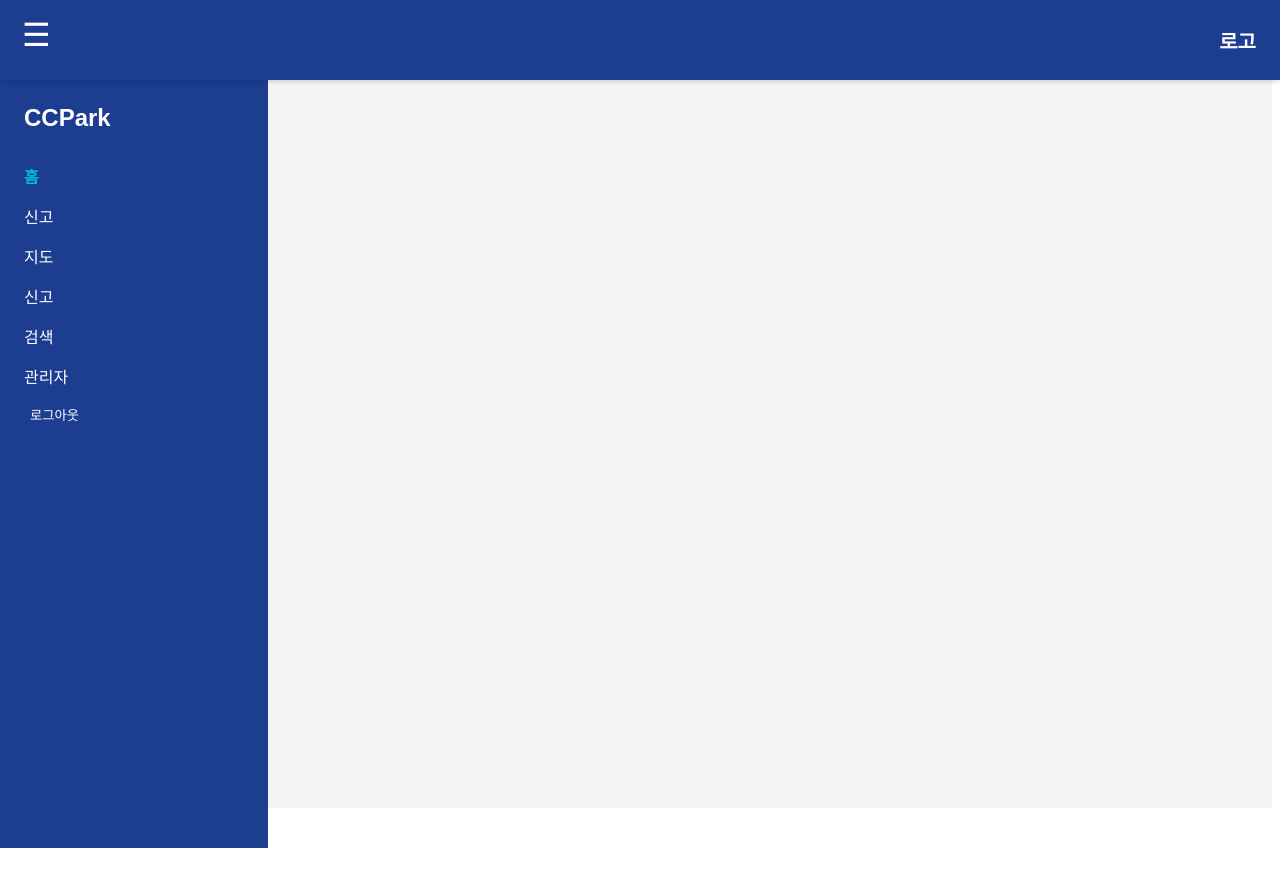
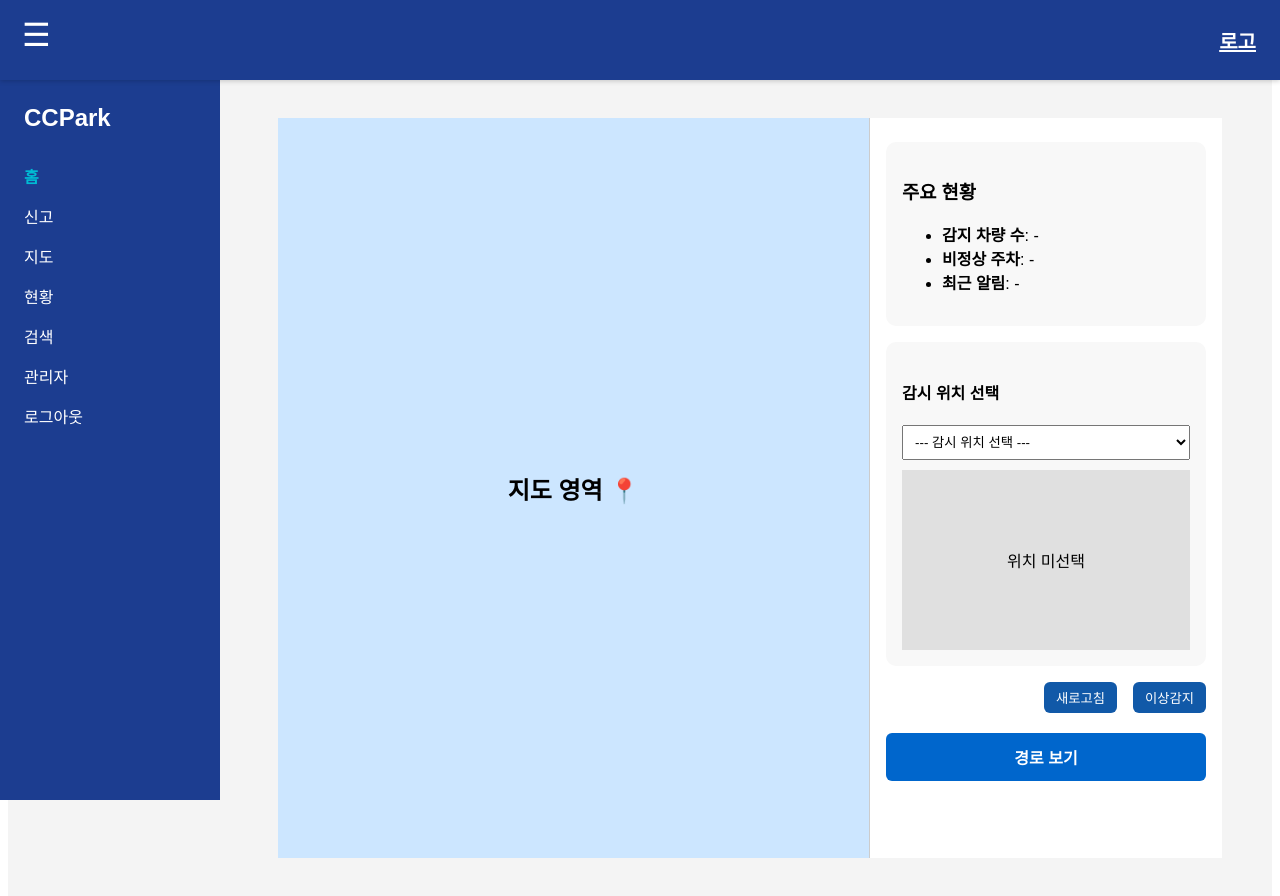
Before and after one commit to odsyjr2/Illegal-Parking-Detection, a React (Vite) app in the folder frontend/: page / in a window 1280 px wide. Shown: the top 896 px of the page. Before the commit the page ends 816 px from the top, so only its background shows below. Built offline with nearby package versions, Linux system fonts and the light colour scheme.

Commit message:
MainPage 틀

```diff
--- a/frontend/src/App.jsx
+++ b/frontend/src/App.jsx
@@ -3,6 +3,7 @@ import { BrowserRouter as Router, Routes, Route } from 'react-router-dom'
 import Layout from './components/layout/Layout'
 import LoginPage from './pages/auth/LoginPage'
 import SignupPage from './pages/auth/SignupPage'
+import Main from './pages/dashboard/MainPage'
 // 필요한 페이지들 import
 
 function App() {
@@ -10,6 +11,7 @@ function App() {
     <Router>
       <Layout>
           <Routes>
+            <Route path="/" element={<Main />} />
             <Route path="/login" element={<LoginPage />} />
             <Route path="/signup" element={<SignupPage />} />
             {/* 나중에 다른 페이지 추가 */}
--- a/frontend/src/components/layout/Header.jsx
+++ b/frontend/src/components/layout/Header.jsx
@@ -1,4 +1,5 @@
 // src/components/layout/Header.jsx
+import { Link } from "react-router-dom";
 const headerStyle = {
   position: 'fixed',         // 항상 상단 고정
   top: 0,
@@ -23,9 +24,9 @@ const logoStyle = {
 function Header() {
   return (
     <header style={headerStyle}>
-      <div style={logoStyle}>
+      <Link to="/" style={logoStyle}>
         로고
-      </div>
+      </Link>
     </header>
   );
 }
--- a/frontend/src/components/layout/NavBar.jsx
+++ b/frontend/src/components/layout/NavBar.jsx
@@ -6,69 +6,45 @@ import './Sidebar.css'
 
 const HIDDEN_PATHS = ['/login', '/signup'] // 이 경로들에서는 네비바와 햄버거 모두 숨김
 
-function NavBar() {
+function NavBar({ isOpen, toggle }) {
   const location = useLocation()
-  const [isSidebarOpen, setIsSidebarOpen] = useState(true)
 
-  // 1. 경로별 초기 닫힘 상태
-  useEffect(() => {
-    if (['/dashboard', '/report'].includes(location.pathname)) {
-      setIsSidebarOpen(false)
-    }
-  }, [location.pathname])
+  const HIDDEN_PATHS = ['/login', '/signup']
+  if (HIDDEN_PATHS.includes(location.pathname)) return null
 
-  // 2. 화면 작아질 때 자동 닫힘
-  useEffect(() => {
-    const handleResize = () => {
-      if (window.innerWidth < 900) {
-        setIsSidebarOpen(false)
-      }
-    }
-    handleResize() // mount 시 한번 실행
-    window.addEventListener('resize', handleResize)
-    return () => window.removeEventListener('resize', handleResize)
-  }, [])
-
-  // 3. 로그인/회원가입 페이지에서는 사이드바와 버튼 아예 안 보이게
-  if (HIDDEN_PATHS.includes(location.pathname)) {
-    return null
-  }
-
-  const isActive = (path) =>
-    location.pathname === path ? 'active' : ''
+  const isActive = (path) => location.pathname === path ? 'active' : ''
 
   return (
     <>
-      {/* ☰ 햄버거 버튼 */}
-      <button className="hamburger" onClick={() => setIsSidebarOpen(!isSidebarOpen)}>
+      <button className="hamburger" onClick={toggle}>
         ☰
       </button>
 
-      {/* 사이드바 */}
-      <div className={`sidebar ${isSidebarOpen ? 'open' : 'hidden'}`}>
+      <div className={`sidebar ${isOpen ? 'open' : 'hidden'}`}>
         <h2>CCPark</h2>
         <nav>
           <ul>
             <li className={isActive('/')}>
-              <Link to="/" onClick={() => setIsSidebarOpen(false)}>홈</Link>
+              <Link to="/" onClick={toggle}>홈</Link>
             </li>
             <li className={isActive('/report')}>
-              <Link to="/report" onClick={() => setIsSidebarOpen(false)}>신고</Link>
+              <Link to="/report" onClick={toggle}>신고</Link>
             </li>
             <li className={isActive('/dashboard')}>
-              <Link to="/dashboard" onClick={() => setIsSidebarOpen(false)}>지도</Link>
+              <Link to="/dashboard" onClick={toggle}>지도</Link>
             </li>
             <li className={isActive('/status')}>
-              <Link to="/status" onClick={() => setIsSidebarOpen(false)}>신고</Link>
+              <Link to="/status" onClick={toggle}>현황</Link>
             </li>
             <li className={isActive('/search')}>
-              <Link to="/search" onClick={() => setIsSidebarOpen(false)}>검색</Link>
+              <Link to="/search" onClick={toggle}>검색</Link>
             </li>
             <li className={isActive('/admin')}>
-              <Link to="/admin" onClick={() => setIsSidebarOpen(false)}>관리자</Link>
+              <Link to="/admin" onClick={toggle}>관리자</Link>
             </li>
             <li>
-              <button onClick={() => alert('로그아웃 클릭됨')}>로그아웃</button>
+              <Link to="/login" onClick={toggle}>로그아웃</Link>
+              {/* 임시로 로그인페이지로 이동할수있게함 */}
             </li>
           </ul>
         </nav>
@@ -76,5 +52,4 @@ function NavBar() {
     </>
   )
 }
-
 export default NavBar
--- a/frontend/src/components/layout/Sidebar.css
+++ b/frontend/src/components/layout/Sidebar.css
@@ -10,6 +10,7 @@
   padding: 1.5rem;
   transition: transform 0.3s ease;
   z-index: 1000;
+  box-sizing: border-box;
   transform: translateX(0);
   overflow-y: auto;
 }
--- /dev/null
+++ b/frontend/src/pages/dashboard/InfoPanel.jsx
@@ -0,0 +1,99 @@
+function InfoPanel({ selectedLocation, onLocationChange }) {
+  // 각 지역별로 상태 정보 준비
+  const locationStatus = {
+    '강남구': [
+      { label: '감지 차량 수', value: 11 },
+      { label: '비정상 주차', value: 2 },
+      { label: '최근 알림', value: 0 },
+    ],
+    '관악구': [
+      { label: '감지 차량 수', value: 9 },
+      { label: '비정상 주차', value: 1 },
+      { label: '최근 알림', value: 3 },
+    ],
+    '송파구': [
+      { label: '감지 차량 수', value: 16 },
+      { label: '비정상 주차', value: 0 },
+      { label: '최근 알림', value: 1 },
+    ],
+  };
+
+  // 셀렉트 옵션용 위치 목록
+  const locations = [
+    { label: '강남구', lat: 37.5172, lng: 127.0473 },
+    { label: '관악구', lat: 37.4784, lng: 126.9516 },
+    { label: '송파구', lat: 37.5145, lng: 127.1056 },
+  ];
+
+  // 현황 표시할 지역
+  const curLabel = selectedLocation?.label;
+  const displayInfo = locationStatus[curLabel] || [
+    { label: '감지 차량 수', value: '-' },
+    { label: '비정상 주차', value: '-' },
+    { label: '최근 알림', value: '-' },
+  ];
+
+  return (
+    <div>
+      {/* 상태 요약 */}
+      <div className="info-panel">
+        <h3>주요 현황</h3>
+        <ul>
+          {displayInfo.map((item, idx) => (
+            <li key={idx}><b>{item.label}</b>: {item.value}</li>
+          ))}
+        </ul>
+      </div>
+
+      {/* 위치 선택 */}
+      <div className="preview-box" style={{ marginTop: '1rem' }}>
+        <h4>감시 위치 선택</h4>
+        <select
+          style={{ width: '100%', padding: '0.5rem' }}
+          value={curLabel || ''}
+          onChange={(e) => {
+            const loc = locations.find(loc => loc.label === e.target.value)
+            if (loc) onLocationChange(loc)
+          }}
+        >
+          <option value="">--- 감시 위치 선택 ---</option>
+          {locations.map((loc) => (
+            <option key={loc.label} value={loc.label}>{loc.label}</option>
+          ))}
+        </select>
+
+        <div style={{
+          background: '#e0e0e0',
+          height: 180,
+          display: 'flex',
+          justifyContent: 'center',
+          alignItems: 'center',
+          marginTop: 10
+        }}>
+          <span>{curLabel || '위치 미선택'}</span>
+        </div>
+      </div>
+
+      {/* 나머지는 그대로 */}
+      <div className="control-buttons" style={{ marginTop: '1rem', display: 'flex', gap: '1rem', justifyContent: 'flex-end' }}>
+        <button onClick={() => alert('데이터 새로고침')}>새로고침</button>
+        <button onClick={() => alert('이상 감지 시작')}>이상감지</button>
+      </div>
+
+      <button style={{
+        width: '100%',
+        padding: '12px',
+        backgroundColor: '#0066cc',
+        color: '#fff',
+        fontWeight: 'bold',
+        border: 'none',
+        borderRadius: '6px',
+        fontSize: '16px',
+        cursor: 'pointer',
+        marginTop: '20px'
+      }}>경로 보기</button>
+    </div>
+  );
+}
+
+export default InfoPanel;
--- /dev/null
+++ b/frontend/src/pages/dashboard/MainPage.css
@@ -0,0 +1,38 @@
+.main-layout {
+  padding: 50px;
+  display: flex;
+  height: calc(100vh - 60px); /* Header 제외 */
+}
+
+.main-map {
+  flex: 1 1 0;
+  min-width: 0;
+}
+
+.side-panel {
+  width: 320px;
+  padding: 1.5rem 1rem;
+  background: #fff;
+  border-left: 1px solid #ccc;
+}
+
+.info-panel {
+  background: #f8f8f8;
+  border-radius: 10px;
+  padding: 1rem;
+}
+
+.preview-box {
+  background: #f8f8f8;
+  border-radius: 10px;
+  padding: 1rem;
+}
+
+.control-buttons button {
+  padding: 6px 12px;
+  background: #1159a8;
+  color: white;
+  border: none;
+  border-radius: 6px;
+  cursor: pointer;
+}
--- a/frontend/src/pages/dashboard/MainPage.jsx
+++ b/frontend/src/pages/dashboard/MainPage.jsx
@@ -0,0 +1,27 @@
+import MapPage from './MapPage'
+import InfoPanel from './InfoPanel'
+import './MainPage.css'
+import { useState } from 'react'
+
+function MainPage() {
+  const [selectedLocation, setSelectedLocation] = useState(null)
+
+  return (
+    <div className="main-layout">
+      <div className="main-map">
+        <MapPage
+          selectedLocation={selectedLocation}
+          onLocationChange={setSelectedLocation}
+        />
+      </div>
+      <div className="side-panel">
+        <InfoPanel
+          selectedLocation={selectedLocation}
+          onLocationChange={setSelectedLocation}
+        />
+      </div>
+    </div>
+  )
+}
+
+export default MainPage
--- /dev/null
+++ b/frontend/src/pages/dashboard/MapPage.jsx
@@ -0,0 +1,34 @@
+function MapPage({ selectedLocation, onLocationChange }) {
+  return (
+    <div
+      onClick={() => {
+        // 테스트용 위치 클릭시 임의 마커 선택
+        onLocationChange({
+          lat: 33.450701,
+          lng: 126.570667,
+          label: '제주도중앙',
+        })
+      }}
+      style={{
+        width: '100%',
+        height: '100%',
+        backgroundColor: '#cce6ff',
+        display: 'flex',
+        justifyContent: 'center',
+        alignItems: 'center',
+        cursor: 'pointer'
+      }}
+    >
+      <div>
+        <h2>지도 영역 📍</h2>
+        {selectedLocation && (
+          <p style={{ marginTop: '1rem' }}>
+            현재 선택 위치: {selectedLocation.label}
+          </p>
+        )}
+      </div>
+    </div>
+  )
+}
+
+export default MapPage
```
Also changed, not shown: 1 other file (tests, documents, lock files or other folders).
